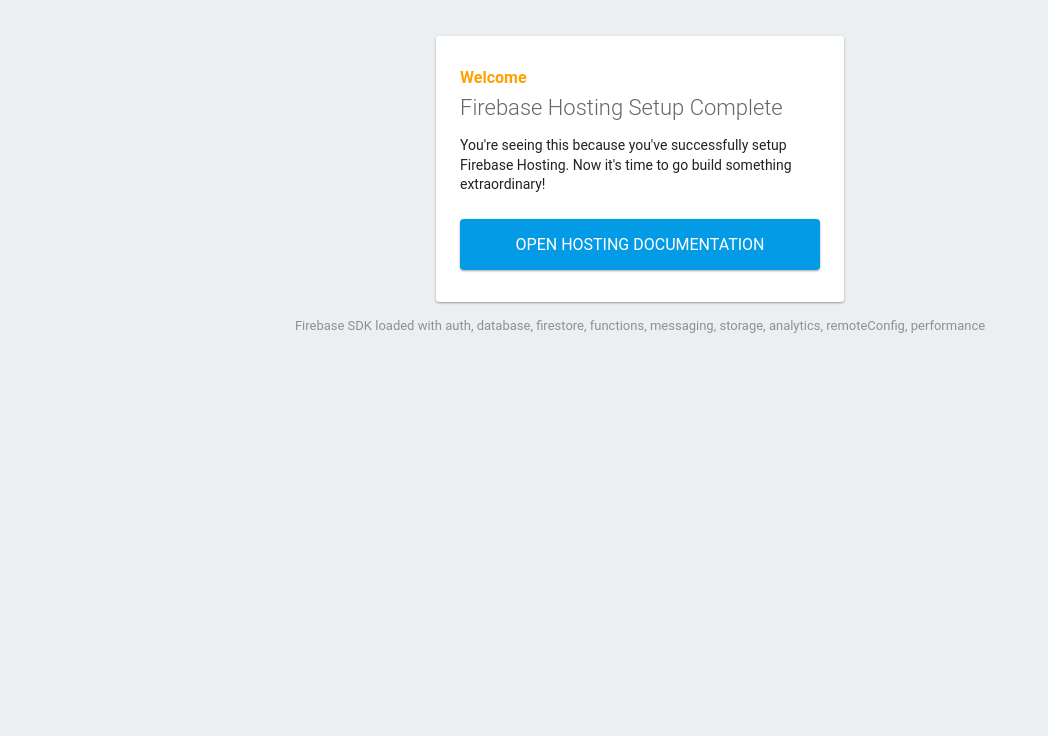
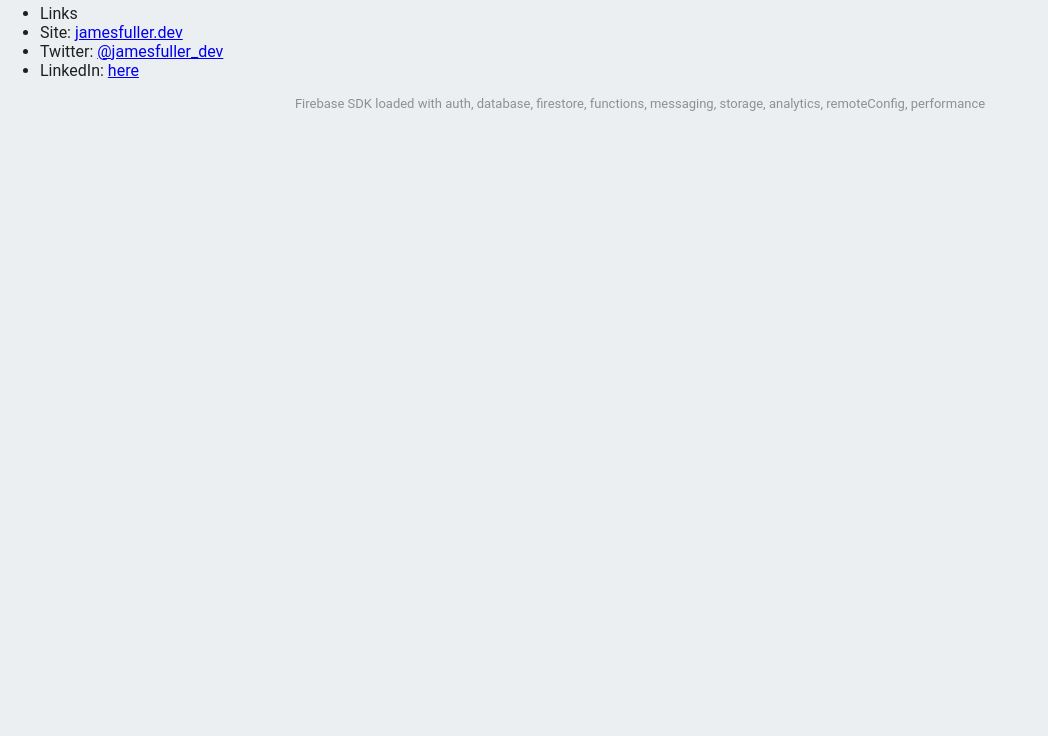
Before and after one commit to jblotus/jamesfuller.dev, a plain HTML site: page public/index.html in a window 1280 px wide. Shown: the part 64-800 px from the top of the page, without its empty margins (0-1048 px from the left). Drawn offline with Linux system fonts and the light colour scheme; some packages are replaced by stand-ins of ours.

Commit message:
Add some personal data

```diff
--- a/public/index.html
+++ b/public/index.html
@@ -3,7 +3,7 @@
   <head>
     <meta charset="utf-8">
     <meta name="viewport" content="width=device-width, initial-scale=1">
-    <title>Welcome to Firebase Hosting</title>
+    <title>jamesfuller.dev</title>
 
     <!-- update the version number as needed -->
     <script defer src="/__/firebase/9.22.1/firebase-app-compat.js"></script>
@@ -25,12 +25,6 @@
 
     <style media="screen">
       body { background: #ECEFF1; color: rgba(0,0,0,0.87); font-family: Roboto, Helvetica, Arial, sans-serif; margin: 0; padding: 0; }
-      #message { background: white; max-width: 360px; margin: 100px auto 16px; padding: 32px 24px; border-radius: 3px; }
-      #message h2 { color: #ffa100; font-weight: bold; font-size: 16px; margin: 0 0 8px; }
-      #message h1 { font-size: 22px; font-weight: 300; color: rgba(0,0,0,0.6); margin: 0 0 16px;}
-      #message p { line-height: 140%; margin: 16px 0 24px; font-size: 14px; }
-      #message a { display: block; text-align: center; background: #039be5; text-transform: uppercase; text-decoration: none; color: white; padding: 16px; border-radius: 4px; }
-      #message, #message a { box-shadow: 0 1px 3px rgba(0,0,0,0.12), 0 1px 2px rgba(0,0,0,0.24); }
       #load { color: rgba(0,0,0,0.4); text-align: center; font-size: 13px; }
       @media (max-width: 600px) {
         body, #message { margin-top: 0; background: white; box-shadow: none; }
@@ -39,12 +33,14 @@
     </style>
   </head>
   <body>
-    <div id="message">
-      <h2>Welcome</h2>
-      <h1>Firebase Hosting Setup Complete</h1>
-      <p>You're seeing this because you've successfully setup Firebase Hosting. Now it's time to go build something extraordinary!</p>
-      <a target="_blank" href="https://firebase.google.com/docs/hosting/">Open Hosting Documentation</a>
-    </div>
+    <h2>jamesfuller.dev</h2>
+
+    <ul>
+        <li>Links</li>
+        <li>Site: <a href="https://jamesfuller.dev">jamesfuller.dev</a></li>
+        <li>Twitter: <a href="https://twitter.com/jamesfuller_dev">@jamesfuller_dev</a></li>
+        <li>LinkedIn: <a href="https://www.linkedin.com/in/james-fuller-9870285/">here</a></li>
+    </ul>
     <p id="load">Firebase SDK Loading&hellip;</p>
 
     <script>
```
